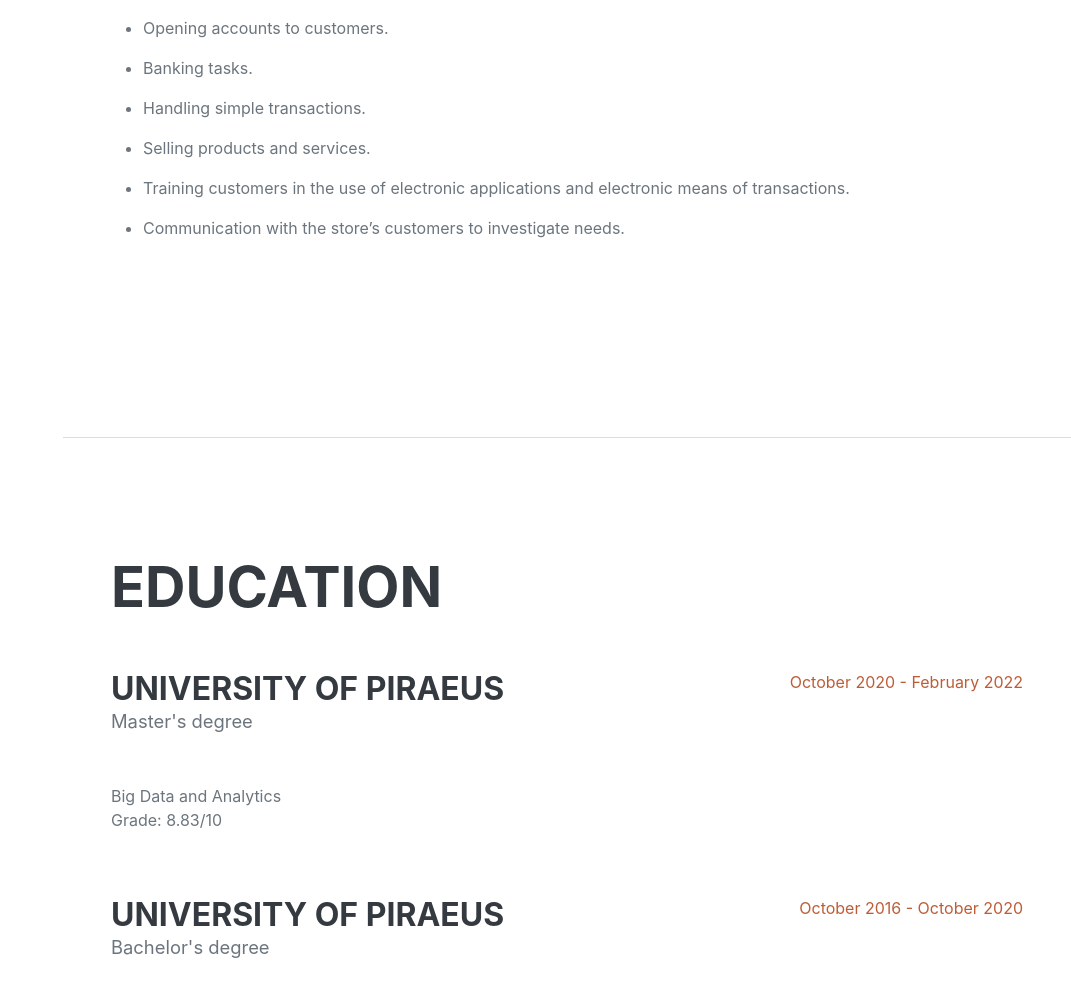
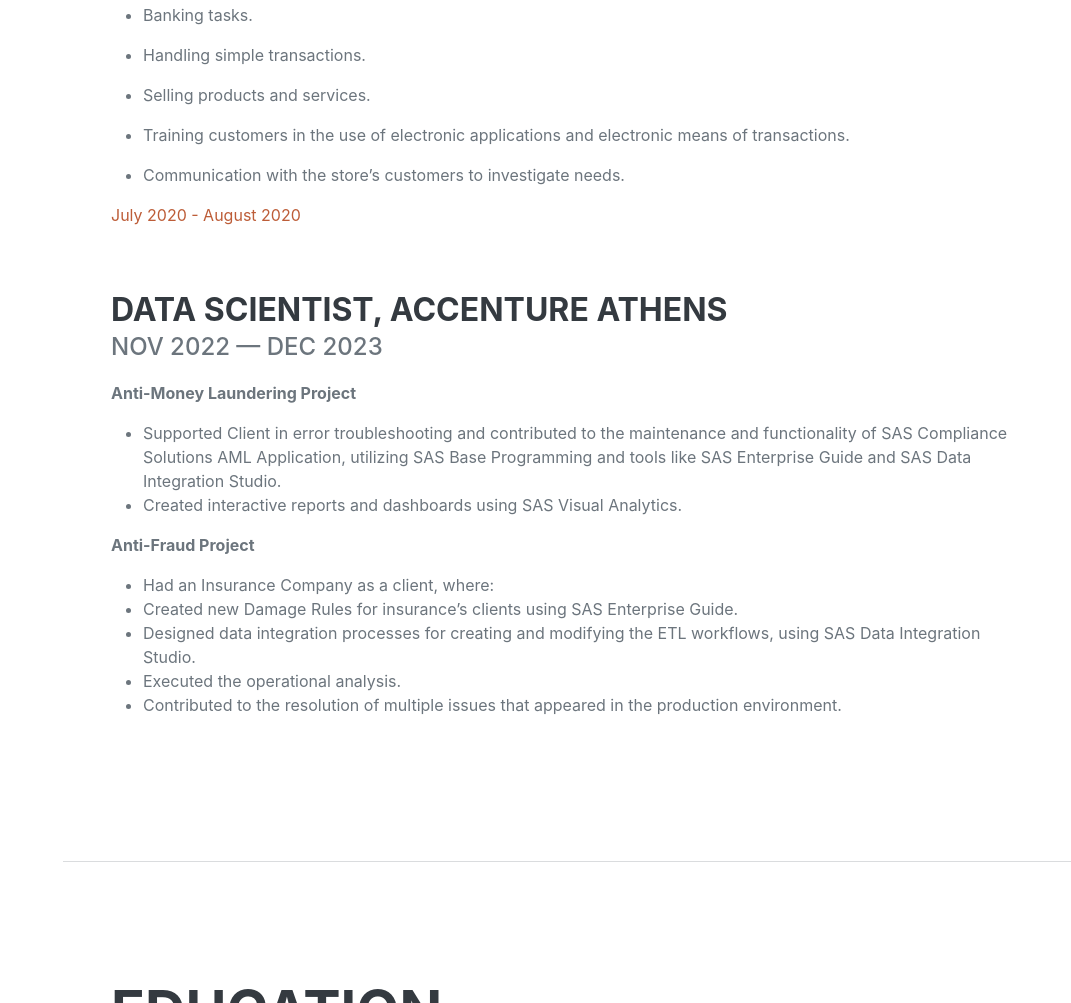
Before and after one commit to Giorgos-Panagiotakopoulos/Giorgos.Github.Io, a plain HTML site: page index.html in a window 1280 px wide. Shown: the part 1164-2167 px from the top of the page, without its empty margins (209-1280 px from the left). Drawn offline with nearby package versions, Linux system fonts and the light colour scheme; a web font is replaced by a local one.

Commit message:
index.html

```diff
--- a/index.html
+++ b/index.html
@@ -105,7 +105,36 @@
                                     <li>
                                         Communication with the store’s customers to investigate needs.
                                 </ul>
+                            <p><span class="text-primary">July 2020 - August 2020</span></p>
+                           </div>
+                    </div>
+
+                    <!-- New Data Scientist experience -->
+                    <div class="d-flex flex-column flex-md-row justify-content-between mb-5">
+                        <div class="flex-grow-1">
+                            <h3 class="mb-0">Data Scientist, Accenture Athens</h3>
+                            <div class="subheading mb-3">Nov 2022 — Dec 2023</div>
+                            <p>
+                                <strong>Anti-Money Laundering Project</strong>
+                                <ul>
+                                    <li>Supported Client in error troubleshooting and contributed to the maintenance and functionality of SAS Compliance Solutions AML Application, utilizing SAS Base Programming and tools like SAS Enterprise Guide and SAS Data Integration Studio.</li>
+                                    <li>Created interactive reports and dashboards using SAS Visual Analytics.</li>
+                                </ul>
                             </p>
+                            <p>
+                                <strong>Anti-Fraud Project</strong>
+                                <ul>
+                                    <li>Had an Insurance Company as a client, where:</li>
+                                    <li>Created new Damage Rules for insurance’s clients using SAS Enterprise Guide.</li>
+                                    <li>Designed data integration processes for creating and modifying the ETL workflows, using SAS Data Integration Studio.</li>
+                                    <li>Executed the operational analysis.</li>
+                                    <li>Contributed to the resolution of multiple issues that appeared in the production environment.</li>
+                                </ul>
+                            </p>
+                        </div>
+                    </div>
+     <!--           </div> -->
+ <!--           </section> -->
 
 
 
```
